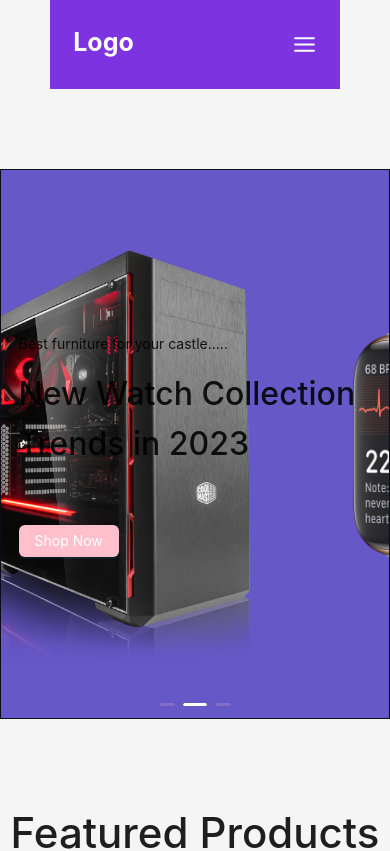
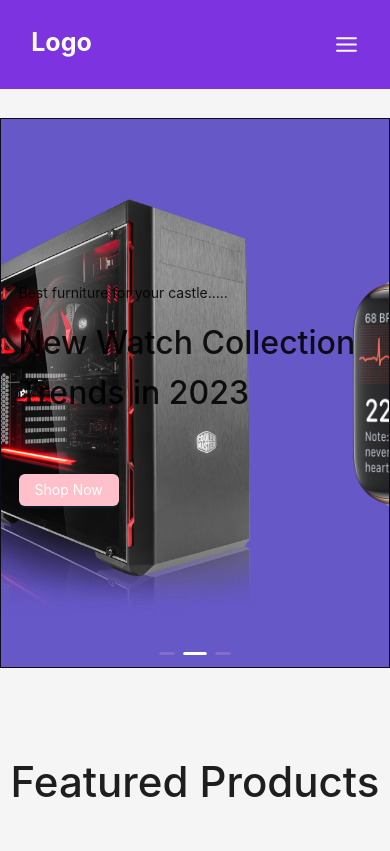
Before and after one commit to rapidev-1/discountBazar, a React (Create React App) app: page / in a window 390 px wide. Shown: the top 851 px of the page. Built offline with nearby package versions, Linux system fonts and the light colour scheme.

Commit message:
master 3

```diff
--- a/src/styles/user/layout/Content/index.css
+++ b/src/styles/user/layout/Content/index.css
@@ -1,3 +1,9 @@
 .contentOutlet {
   margin-top: 105px;
 }
+
+@media screen and (max-width: 992px) {
+  .contentOutlet {
+    margin-top: 54px;
+  }
+}
--- a/src/styles/user/layout/Nav/mobilenav/index.css
+++ b/src/styles/user/layout/Nav/mobilenav/index.css
@@ -7,6 +7,11 @@
   background-color: var(--purpleColor);
   color: white;
   padding-block: 15px;
+  position: fixed;
+  left: 0;
+  right: 0;
+  width: 100%;
+  z-index: 100;
 }
 
 .hamburger svg {
```
